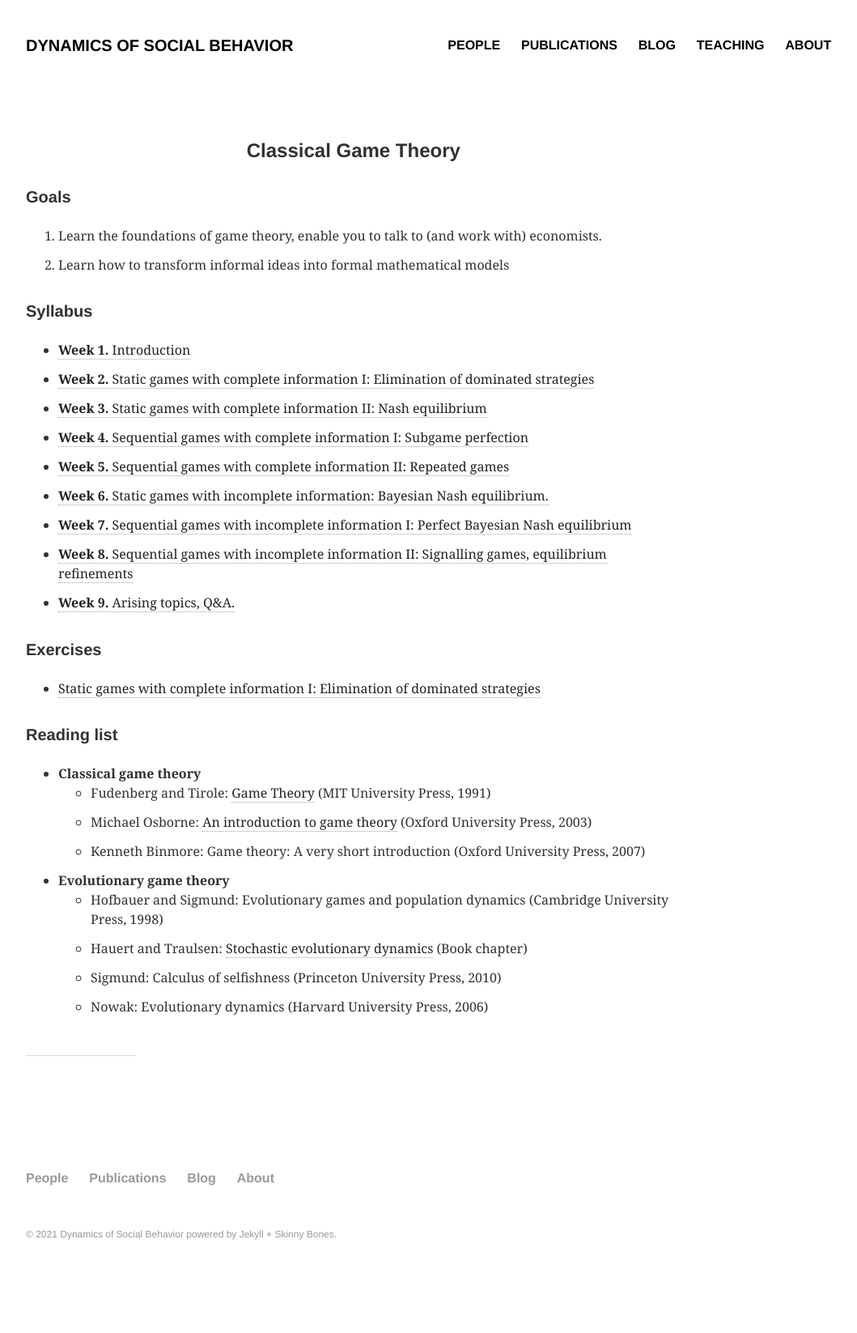
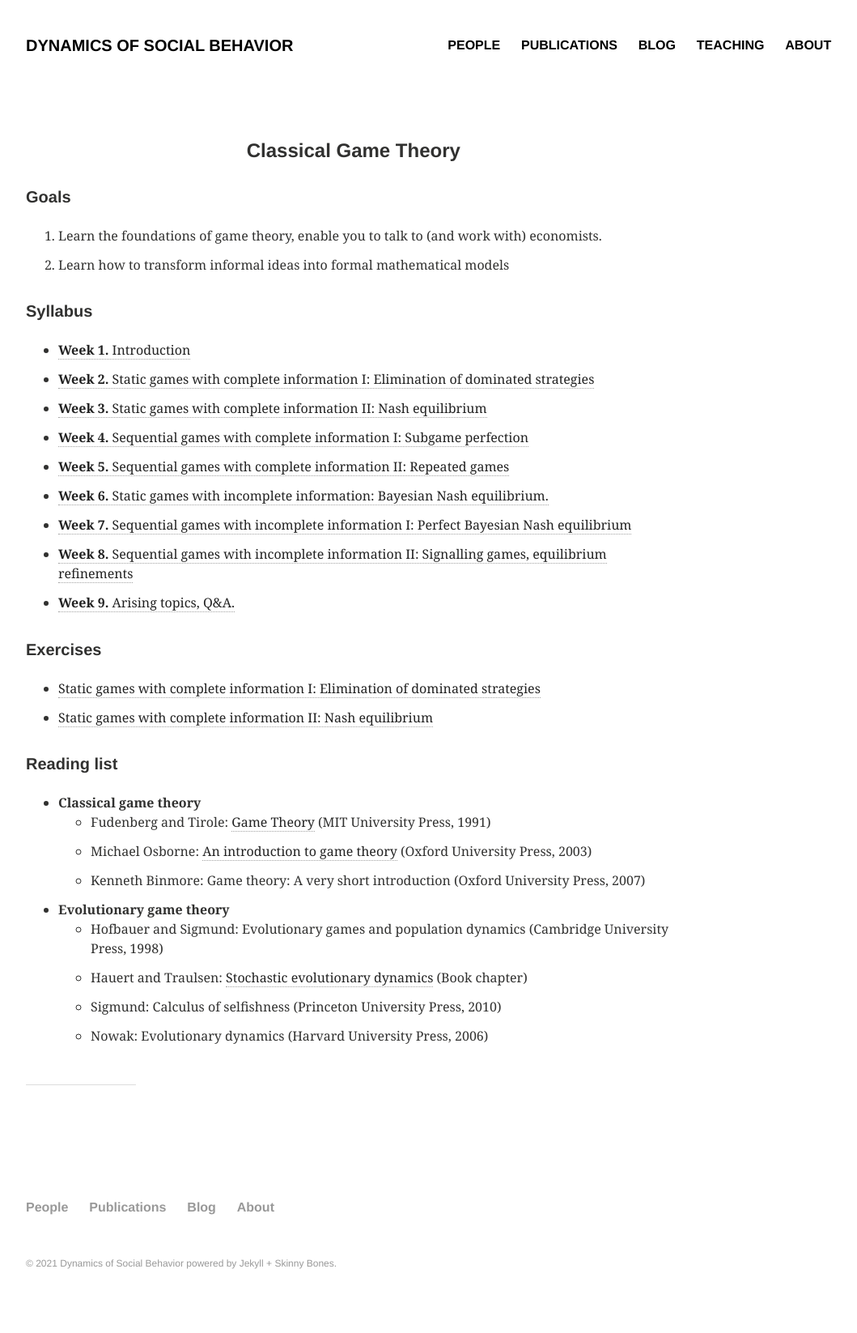
Before and after one commit to DYNOSOBs/social-behaviour, a Jekyll site: the page built from teaching/classical_game_theory/index.md, in a window 1280 px wide. Shown: the whole page at 81% size, without its empty margins (64-1123 px from the left). Built offline with Jekyll 4.4.1, drawn with Linux system fonts in a browser that asks for light colours; before the commit the page ends 1610 px from its top, so only the background shows below that.

Commit message:
add week 3 exercises to index and apply CH suggestions

```diff
--- a/teaching/classical_game_theory/index.md
+++ b/teaching/classical_game_theory/index.md
@@ -31,6 +31,7 @@ image:
 <h5>Exercises</h5>
 
 - [Static games with complete information I: Elimination of dominated strategies](exercises/w2.pdf)
+- [Static games with complete information II: Nash equilibrium](exercises/w3.pdf)
 
 
 <h5>Reading list</h5>
```
Also changed, not shown: 2 other files.
